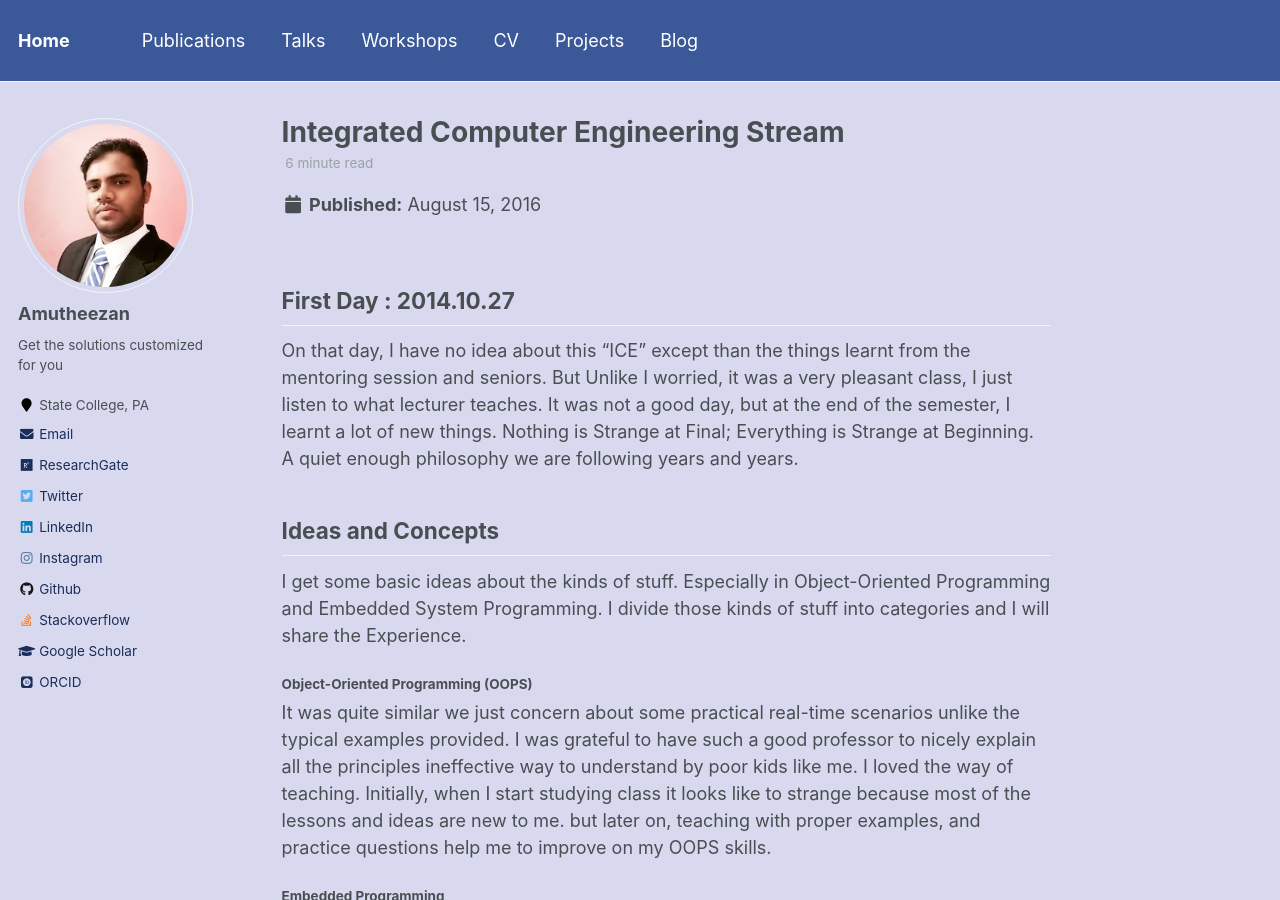
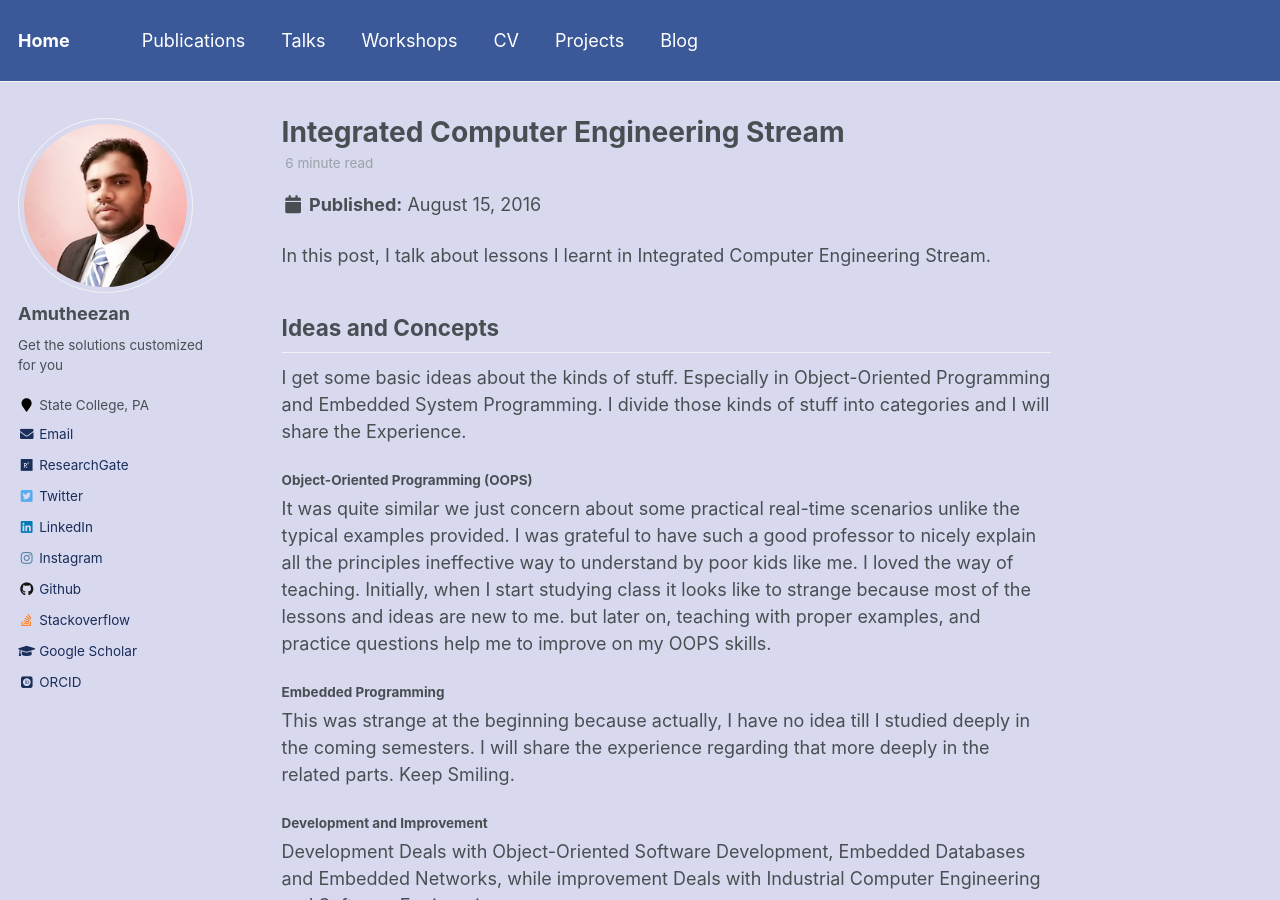
Before and after one commit to Amutheezan/amutheezan.github.io, a Jekyll site: the page built from _posts/2016-08-15-ice.md, in a window 1280 px wide and 900 px high. Built offline with Jekyll 4.4.1, drawn with Linux system fonts in a browser that asks for light colours; some web fonts are replaced.

```diff
--- a/_posts/2016-08-15-ice.md
+++ b/_posts/2016-08-15-ice.md
@@ -11,12 +11,7 @@ tags:
 
 ---
 
-## First Day : 2014.10.27
-
-On that day, I have no idea about this "ICE" except than the things learnt from the mentoring session and seniors. But
-Unlike I worried, it was a very pleasant class, I just listen to what lecturer teaches. It was not a good day, but at
-the end of the semester, I learnt a lot of new things. Nothing is Strange at Final; Everything is Strange at Beginning.
-A quiet enough philosophy we are following years and years.
+In this post, I talk about lessons I learnt in Integrated Computer Engineering Stream.
 
 ## Ideas and Concepts
 
```
